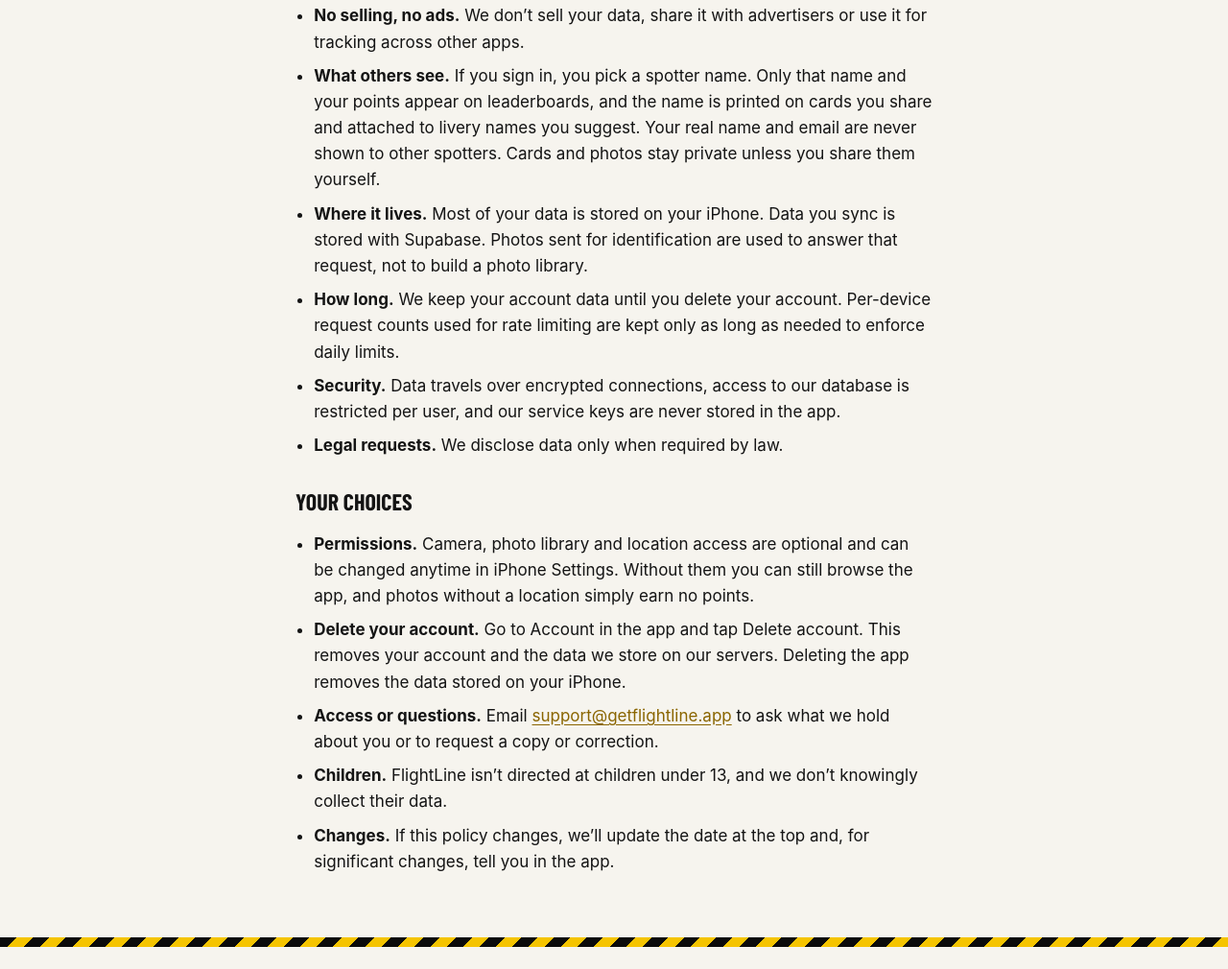
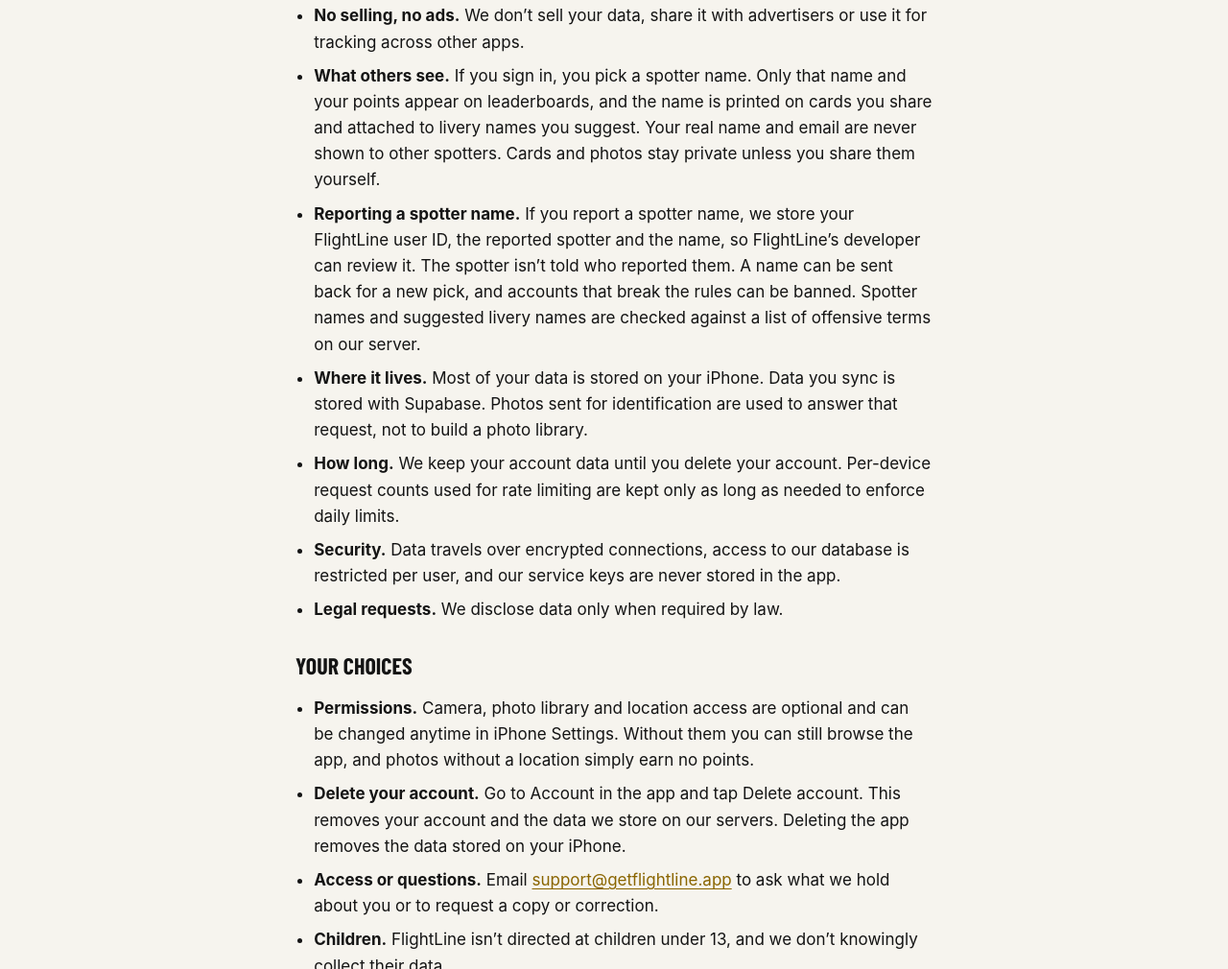
Before and after one commit to jbultena-dev/flightline-site, a plain HTML site: page privacy/index.html in a window 1280 px wide. Shown: the part 6500-7510 px from the top of the page at 96% size. Drawn offline with Linux system fonts and the light colour scheme.

Commit message:
Privacy: reporting spotter names (build 8)

```diff
--- a/privacy/index.html
+++ b/privacy/index.html
@@ -114,6 +114,7 @@
     <ul>
       <li><strong>No selling, no ads.</strong> We don&rsquo;t sell your data, share it with advertisers or use it for tracking across other apps.</li>
       <li><strong>What others see.</strong> If you sign in, you pick a spotter name. Only that name and your points appear on leaderboards, and the name is printed on cards you share and attached to livery names you suggest. Your real name and email are never shown to other spotters. Cards and photos stay private unless you share them yourself.</li>
+      <li><strong>Reporting a spotter name.</strong> If you report a spotter name, we store your FlightLine user ID, the reported spotter and the name, so FlightLine&rsquo;s developer can review it. The spotter isn&rsquo;t told who reported them. A name can be sent back for a new pick, and accounts that break the rules can be banned. Spotter names and suggested livery names are checked against a list of offensive terms on our server.</li>
       <li><strong>Where it lives.</strong> Most of your data is stored on your iPhone. Data you sync is stored with Supabase. Photos sent for identification are used to answer that request, not to build a photo library.</li>
       <li><strong>How long.</strong> We keep your account data until you delete your account. Per-device request counts used for rate limiting are kept only as long as needed to enforce daily limits.</li>
       <li><strong>Security.</strong> Data travels over encrypted connections, access to our database is restricted per user, and our service keys are never stored in the app.</li>
```
